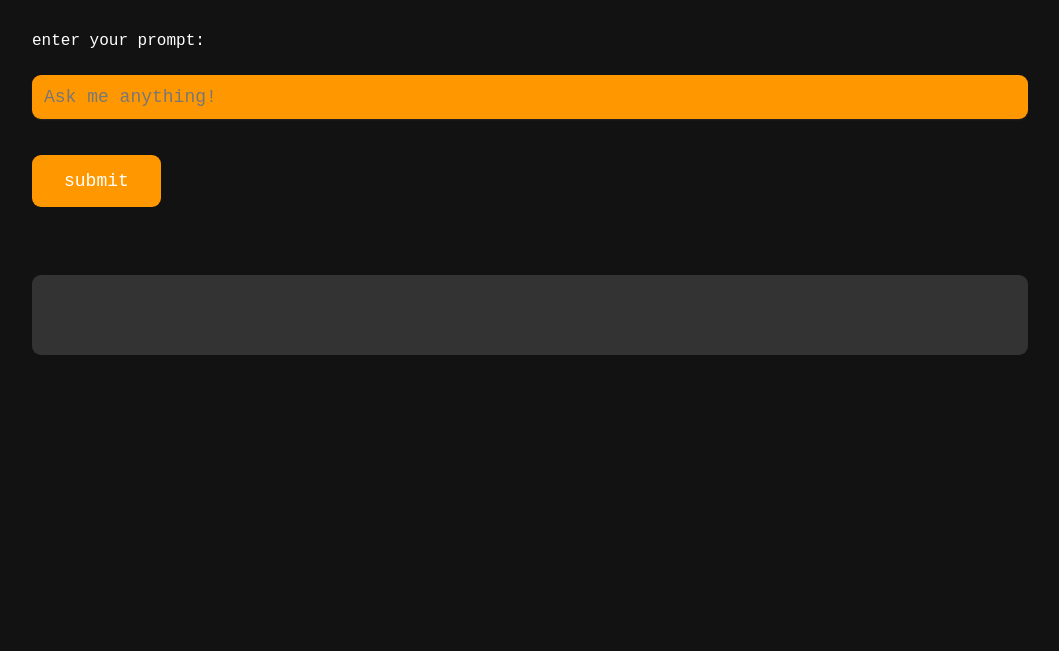
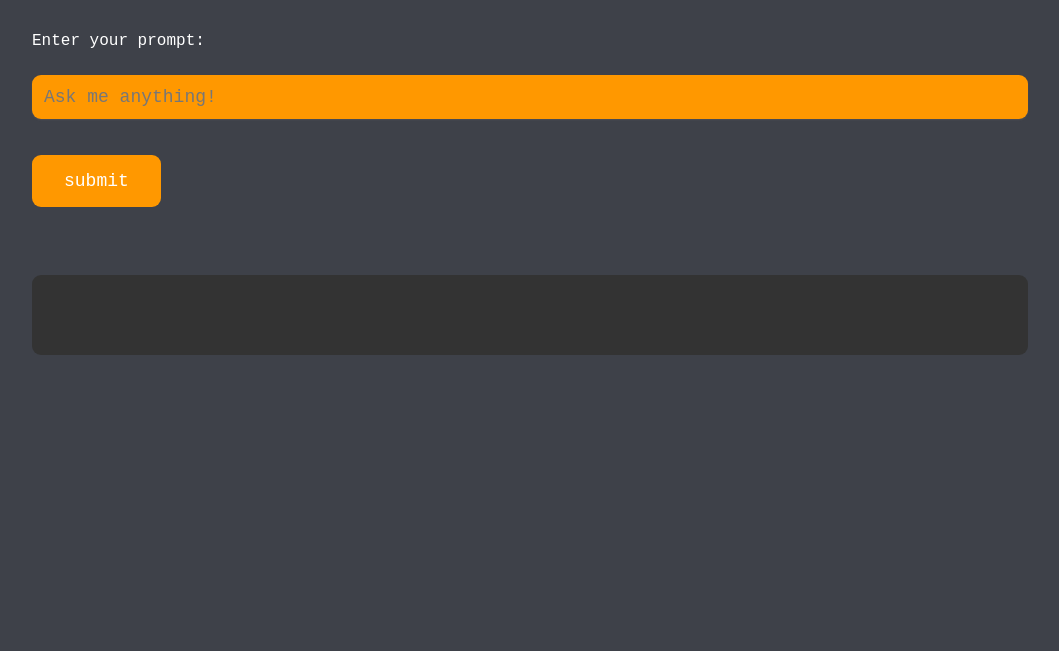
Before and after one commit to mark-goudie/chatGptApi, a website built with webpack: page src/index.html in a window 1280 px wide. Shown: the part 149-800 px from the top of the page, without its empty margins (126-1185 px from the left). Built offline with nearby package versions, Linux system fonts and the light colour scheme.

Commit message:
production updates

```diff
--- a/package.json
+++ b/package.json
@@ -6,8 +6,8 @@
   "scripts": {
     "test": "echo \"Error: no test specified\" && exit 1",
     "start": "node src/server/server.js",
+    "heroku-postbuild": "webpack --mode production",
     "build": "webpack --mode production",
-    "postinstall": "npm run build",
     "server": "nodemon src/server/server.js",
     "dev": "webpack serve --open"
   },
@@ -36,5 +36,6 @@
     "webpack-dev-server": "^4.15.0"
   },
   "engines": {
-    "node": "18.14.2"}
+    "node": "18.14.2"
+  }
 }
--- a/src/css/style.scss
+++ b/src/css/style.scss
@@ -11,7 +11,7 @@ html {
 }
 
 body {
-  background-color: #121212;
+  background-color: #3e4149;
   color: #fff;
   font-family: "Courier New", Courier, monospace;
   font-weight: 400;
--- a/src/index.html
+++ b/src/index.html
@@ -14,7 +14,7 @@
       <!-- <p>gpt api project</p> -->
       <div class="contentbox">
         <form id="prompt-form">
-          <label for="prompt-input">enter your prompt:</label><br />
+          <label for="prompt-input">Enter your prompt:</label><br />
           <input
             type="text"
             id="prompt-input"
--- a/src/server/server.js
+++ b/src/server/server.js
@@ -7,6 +7,7 @@ const app = express();
 
 app.use(express.json()); // for parsing application/json
 app.use(cors());
+app.use(express.static("dist"));
 
 const limiter = rateLimit({
   windowMs: 15 * 60 * 1000, // 15 minutes
@@ -27,7 +28,7 @@ app.post("/api/chat", async (req, res) => {
         top_p: 1,
         n: 1,
         stream: false,
-        max_tokens: 250,
+        max_tokens: 1000,
         presence_penalty: 0,
         frequency_penalty: 0,
       },
```
Also changed, not shown: README.md, 1 other file.
